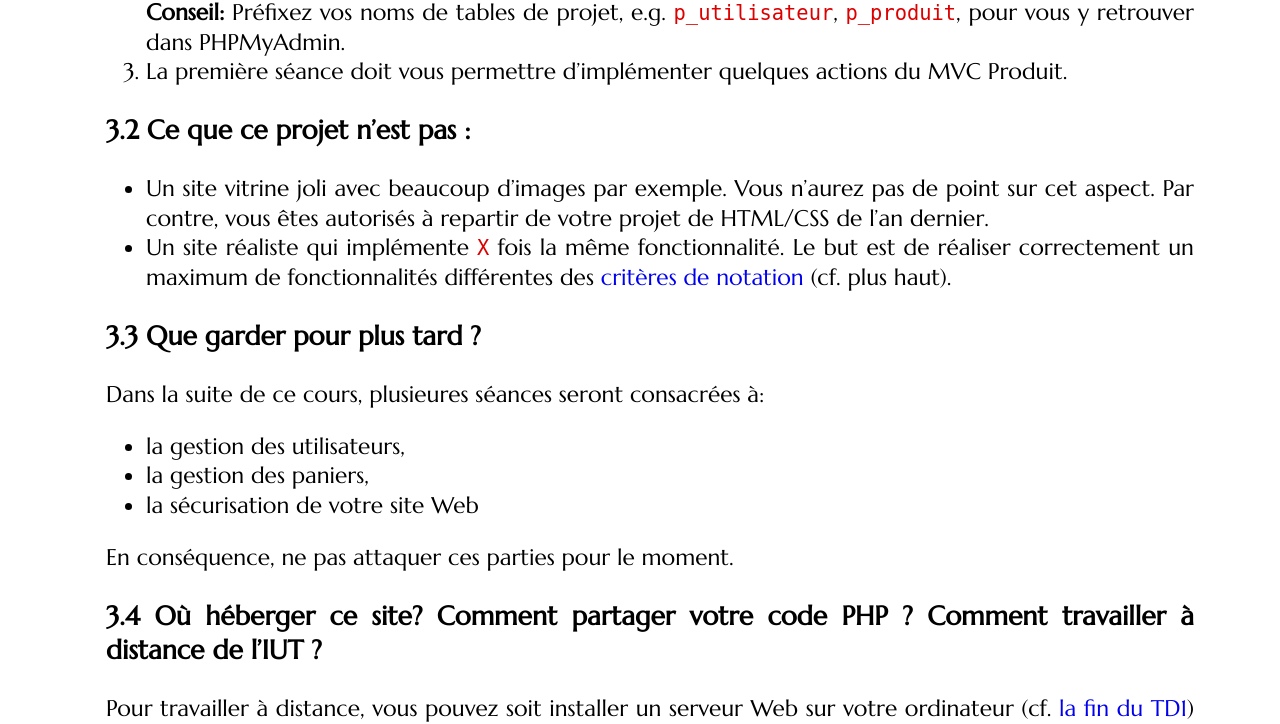
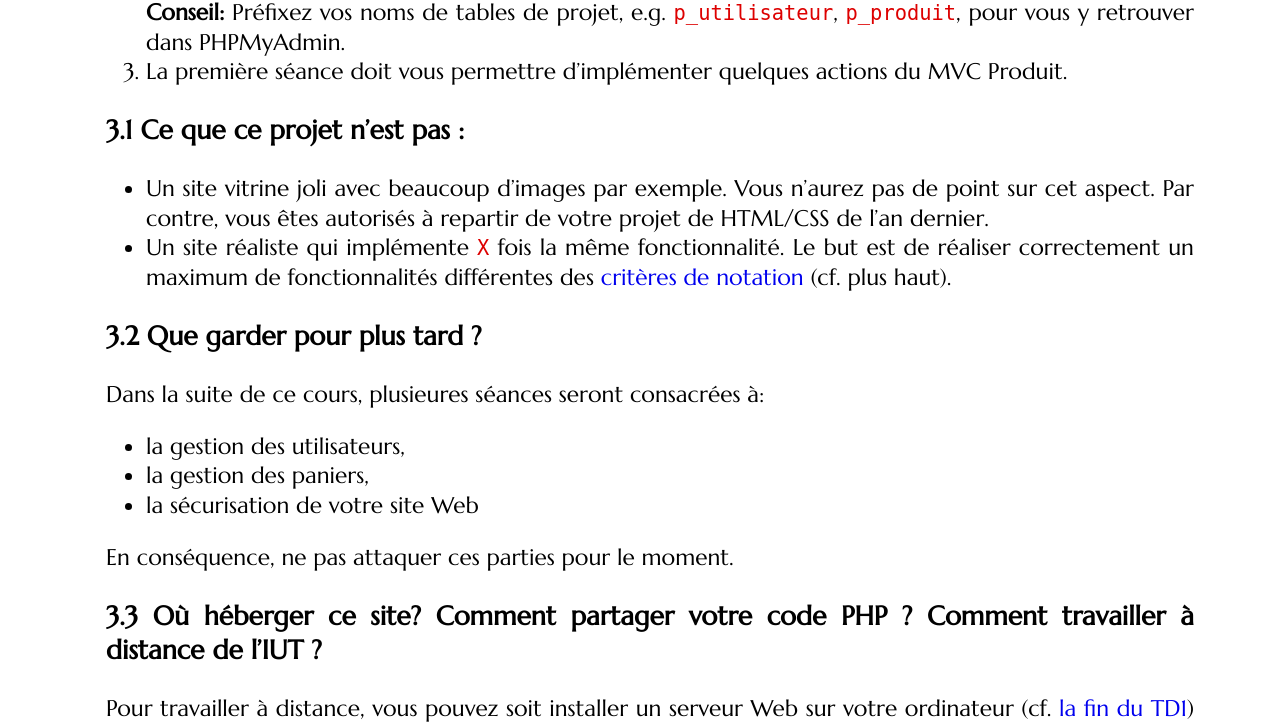
Before and after one commit to romainlebreton/R3.01-DeveloppementWeb, a Jekyll site: the page built from projet.md, in a window 1280 px wide. Shown: the part 1525-2249 px from the top of the page. Built offline with Jekyll 4.4.1, drawn with Linux system fonts in a browser that asks for light colours; some web fonts are replaced.

Commit message:
Corrige numérotation des sections sous-sections sous Firefox

```diff
--- a/css/main.scss
+++ b/css/main.scss
@@ -43,10 +43,10 @@ h1 {
 }
 h1, h2, footer { margin-left: -20px }
 h2 {
-    counter-reset: subsection subsubsection;
+    counter-set: subsection subsubsection;
 }
 h3 {
-    counter-reset: subsubsection;
+    counter-set: subsubsection;
 }
 h2:before {
     counter-increment: section;
```
